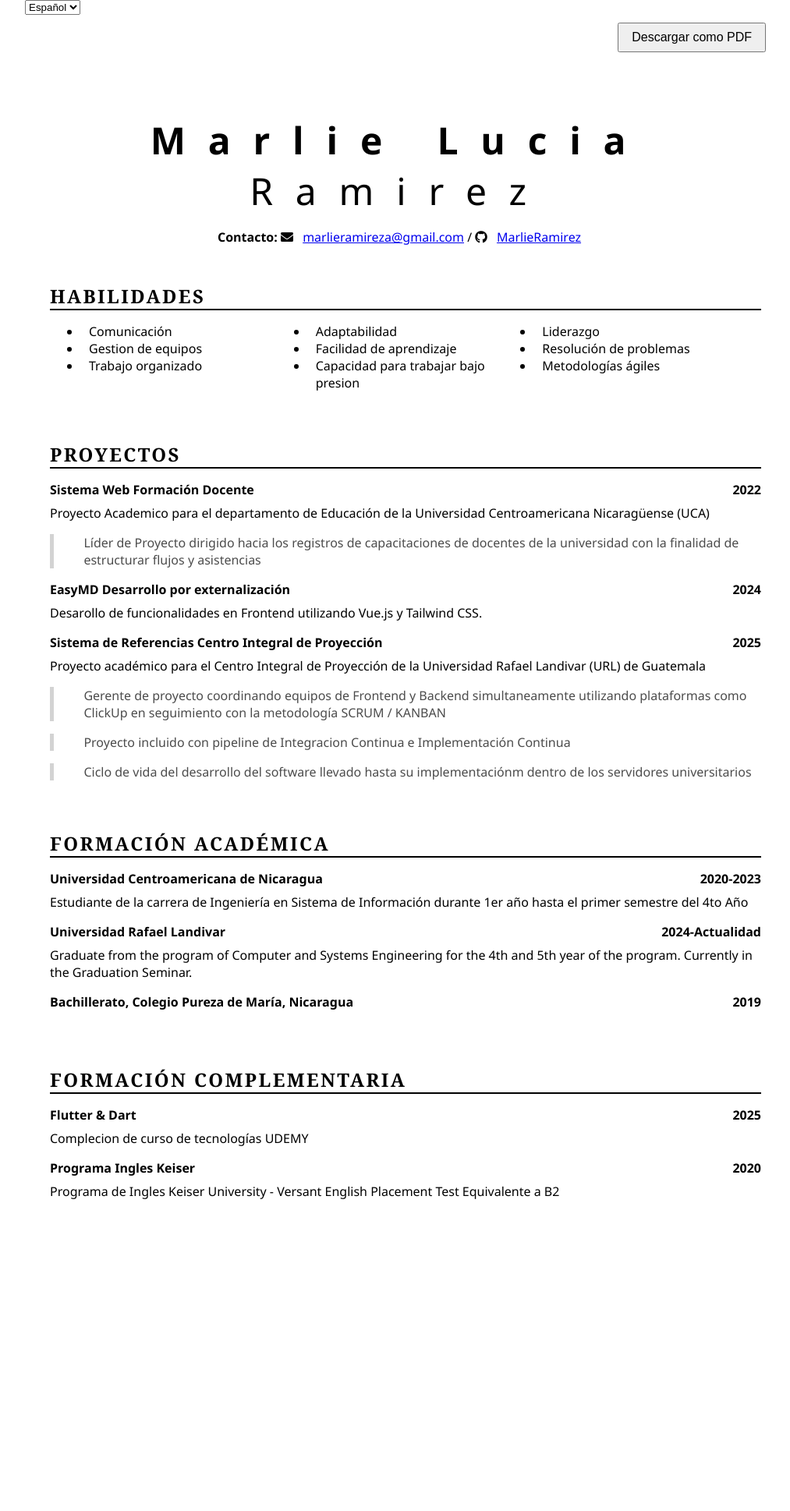
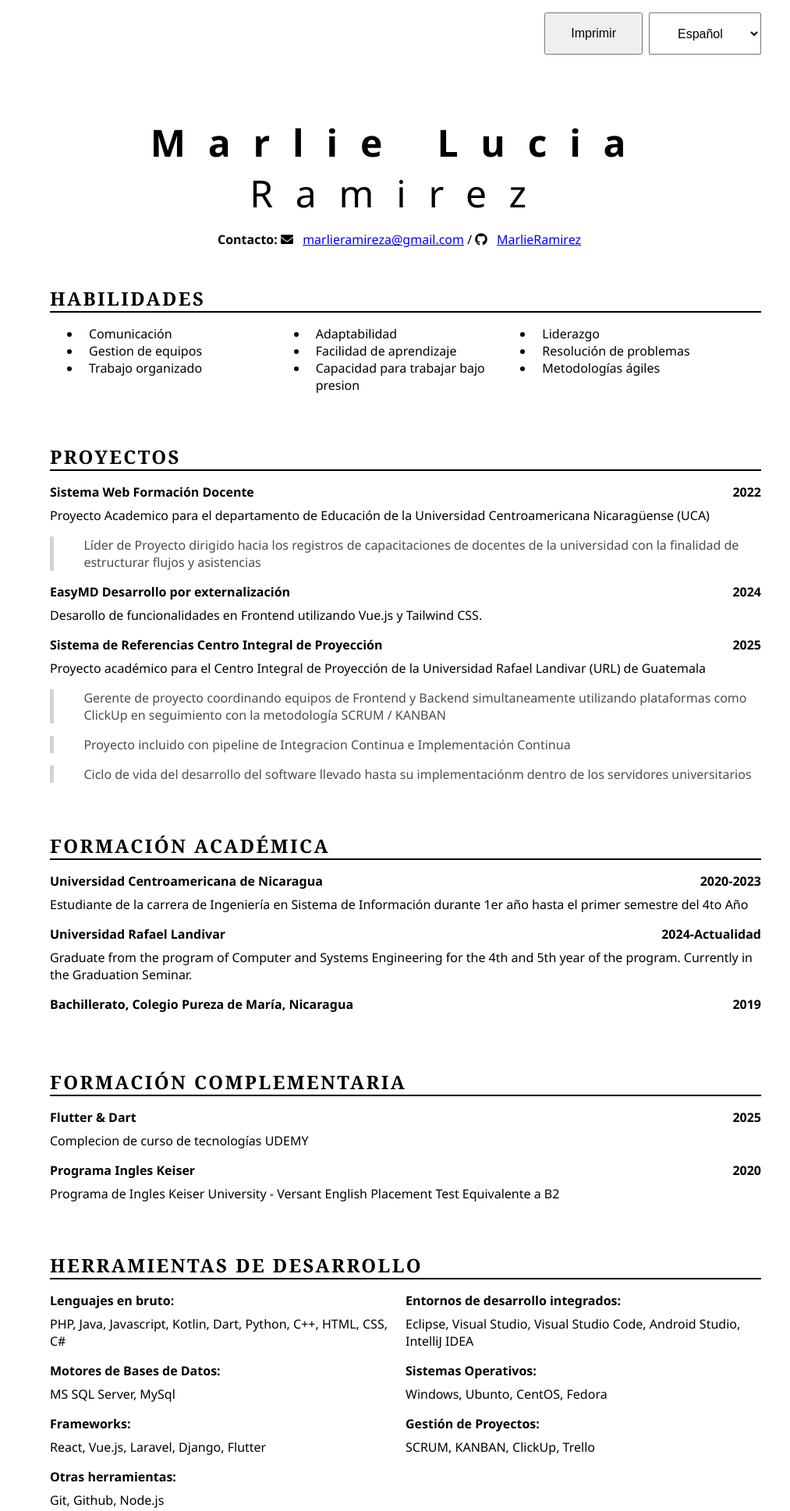
Before and after one commit to MarlieRamirez/Resume, a plain HTML site: page index.html in a window 1280 px wide. Shown: the whole page at 78% size, without its empty margins (128-1141 px from the left). Before the commit the page ends 1603 px from the top, so only its background shows below. Drawn offline with Linux system fonts and the light colour scheme.

Commit message:
Change download for print

```diff
--- a/index.html
+++ b/index.html
@@ -6,27 +6,32 @@
   <link href="style.css" rel="stylesheet">
   <link rel="stylesheet" href="https://cdnjs.cloudflare.com/ajax/libs/font-awesome/5.15.4/css/all.min.css">
   <title>Curriculum Vitae</title>
+
+  <script src="https://cdnjs.cloudflare.com/ajax/libs/html2pdf.js/0.10.1/html2pdf.bundle.min.js"></script>
+  <script src="pdf-export.js"></script>
+  <script src="translation.js"></script>
 </head>
+
+<div class="options">
+  <div class="options-item">
+    <button id="download-pdf-btn" class="options-item" style="padding: 16px  2pc; ">Imprimir</button>
+  </div>
+
+
+  <div class="options-item">
+    <select id="lang-selector" class="options-item" style="height: 100%; padding: 16px  2pc">
+      <option value="es">Español</option>
+      <option value="en">English</option>
+    </select>
+  </div>
+</div>
 
 <body>
 
 
-  <script src="https://cdnjs.cloudflare.com/ajax/libs/html2pdf.js/0.10.1/html2pdf.bundle.min.js"></script>
-  <script src="pdf-export.js"></script>
-  <script src="translation.js"></script>
 
 
-  <div>
-    <select id="lang-selector">
-      <option value="es">Español</option>
-      <option value="en">English</option>
-    </select>
-  </div>
 
-  <div style="text-align:right; margin: 10px;">
-    <button id="download-pdf-btn" style="padding: 8px 16px; font-size: 1em; cursor: pointer;">Descargar como
-      PDF</button>
-  </div>
   <header id="header">
     <h1>
       <strong>Marlie Lucia </strong> <br>Ramirez
@@ -58,8 +63,7 @@
       </div>
 
 
-    </section
-    >
+    </section>
     <section id="academic">
       <h2 data-key="academic-title"></h2>
       <div data-key="academic-container" class="">
@@ -74,7 +78,12 @@
       </div>
     </section>
 
+    <section id="development">
+      <h2 data-key="development-title"></h2>
+      <div data-key="development-container" class="column-container">
 
+      </div>
+    </section>
 
   </main>
 </body>
--- a/pdf-export.js
+++ b/pdf-export.js
@@ -1,29 +1,18 @@
+// import { jsPDF } from "jspdf";
 // Add this script to enable PDF generation using html2pdf.js
 // You need to include html2pdf.js from CDN in your HTML file for this to work.
-window.addEventListener('DOMContentLoaded', function() {
+
+window.addEventListener('DOMContentLoaded', function () {
   const btn = document.getElementById('download-pdf-btn');
+  const select = document.getElementsByTagName('select');
+
   if (btn) {
-        btn.addEventListener('click', function() {
-            // Hide the button before generating PDF
-            btn.style.display = 'none';
-            // Wait for the button to hide, then generate PDF
-            setTimeout(function() {
+    btn.addEventListener('click', function () {
+      setTimeout(function () {
         const element = document.body;
-                html2pdf()
-                    .set({
-                        margin: 0.5,
-                        filename: 'LuisOrozco_Resume.pdf',
-                        image: { type: 'jpeg', quality: 0.98 },
-                        html2canvas: { scale: 2, useCORS: true },
-                        jsPDF: { unit: 'in', format: 'A3', orientation: 'portrait' },
-                        pagebreak: { mode: ['avoid-all', 'css', 'legacy'] }
-                    })
-                    .from(element)
-                    .save()
-                    .then(() => {
-                        // Show the button again after PDF is generated
-                        btn.style.display = '';
-                    });
+        select[0].style.display = 'none';
+        window.print()
+        select[0].style.display = '';
       }, 100);
     });
   }
--- a/style.css
+++ b/style.css
@@ -112,3 +112,21 @@ h3 {
   padding-left: 3vw;
   color: rgb(76, 76, 76);
 }
+
+.column-container{
+  display: grid;
+  grid-template-columns: repeat(2, minmax(0, 2fr));
+  column-gap: -2px;
+}
+
+.options{
+  display: flex;
+  justify-content: right;
+  column-gap: 0.5pc;
+  margin: 1pc;
+}
+
+.options-item{
+  font-size: 1em;
+  cursor: pointer;
+}
--- a/translation.js
+++ b/translation.js
@@ -48,6 +48,44 @@ const translations = {
       }
 
     ],
+    "development-title": "Development Tools",
+    "development-container": [
+      {
+        "title": "Raw Languages:",
+        "year": "",
+        "description": "PHP, Java, Javascript, Kotlin, Dart, Python, C++, HTML, CSS, C#"
+      },
+      {
+        "title": "Integrated Development Environments:",
+        "year": "",
+        "description": "Eclipse, Visual Studio, Visual Studio Code, Android Studio, IntelliJ IDEA"
+      },
+      {
+        "title": "Database Engines:",
+        "year": "",
+        "description": "MS SQL Server, MySql"
+      },
+      {
+        "title": "Operating Systems:",
+        "year": "",
+        "description": "Windows, Ubunto, CentOS, Fedora"
+      },
+      {
+        "title": "Frameworks:",
+        "year": "",
+        "description": "React, Vue.js, Laravel, Django, Flutter"
+      },
+      {
+        "title": "Project Management:",
+        "year": "",
+        "description": "SCRUM, KANBAN, ClickUp, Trello"
+      },
+      {
+        "title": "Other tools:",
+        "year": "",
+        "description": "Git, Github, Node.js"
+      },
+    ]
 
   },
   "es": {
@@ -112,6 +150,45 @@ const translations = {
       }
 
     ],
+    "development-title": "Herramientas de desarrollo",
+    "development-container": [
+      {
+        "title": "Lenguajes en bruto:",
+        "year": "",
+        "description": "PHP, Java, Javascript, Kotlin, Dart, Python, C++, HTML, CSS, C#"
+      },
+      {
+        "title": "Entornos de desarrollo integrados:",
+        "year": "",
+        "description": "Eclipse, Visual Studio, Visual Studio Code, Android Studio, IntelliJ IDEA"
+      },
+      {
+        "title": "Motores de Bases de Datos:",
+        "year": "",
+        "description": "MS SQL Server, MySql"
+      },
+      {
+        "title": "Sistemas Operativos:",
+        "year": "",
+        "description": "Windows, Ubunto, CentOS, Fedora"
+      },
+      {
+        "title": "Frameworks:",
+        "year": "",
+        "description": "React, Vue.js, Laravel, Django, Flutter"
+      },
+      {
+        "title": "Gestión de Proyectos:",
+        "year": "",
+        "description": "SCRUM, KANBAN, ClickUp, Trello"
+      },
+      {
+        "title": "Otras herramientas:",
+        "year": "",
+        "description": "Git, Github, Node.js"
+      },
+    ]
+
 
   }
 }
@@ -121,10 +198,10 @@ window.onload = function () {
   const selector = document.getElementById("lang-selector");
   selector.value = "es"
 
-  function getContainersList(list){
+  function getContainersList(list) {
     var html = '';
-      list.forEach(x=>{
-        html += `<div class='project-role'>${x}</div>`
+    list.forEach(x => {
+      html += `<div class='project-role'>${x}</div>`
     });
     return html
   }
```
Lines whose indentation alone changed are shown as unchanged.
